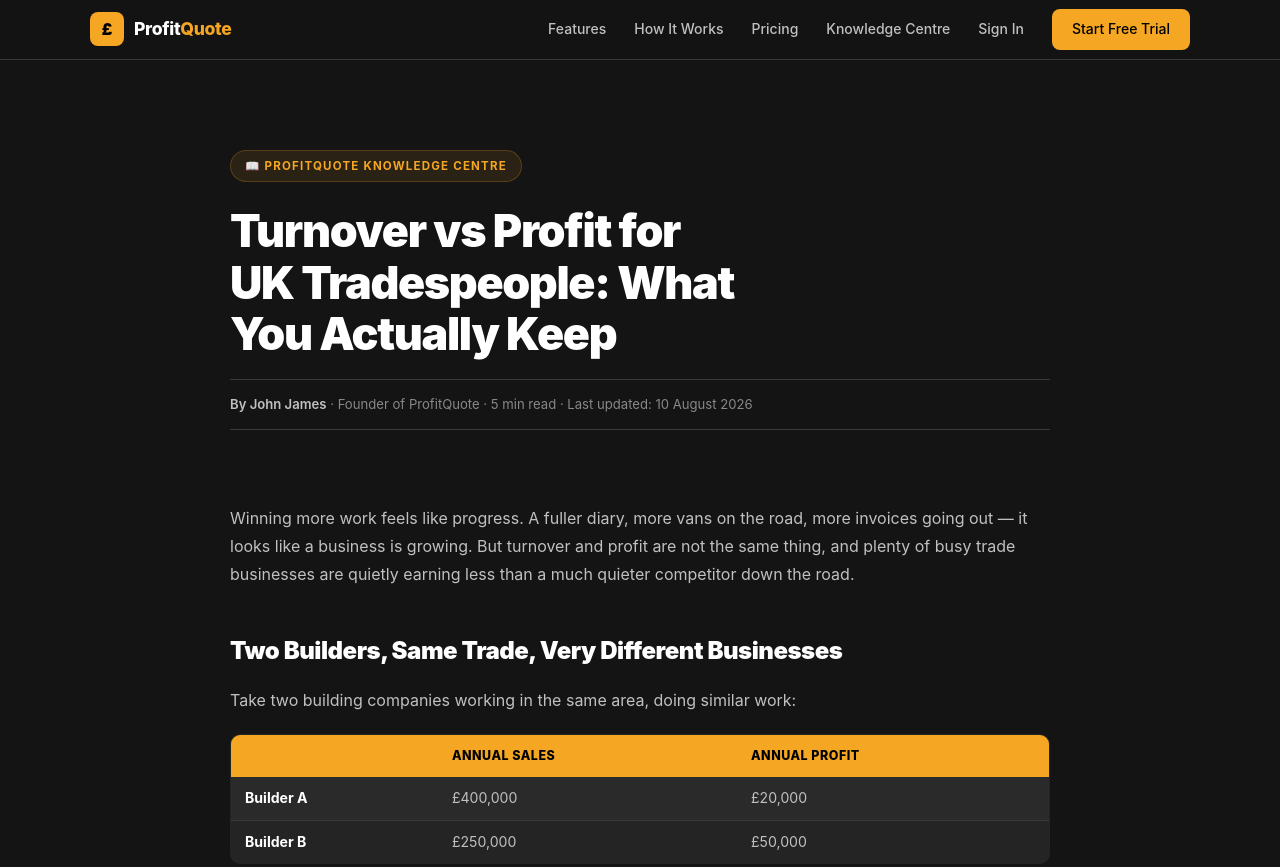
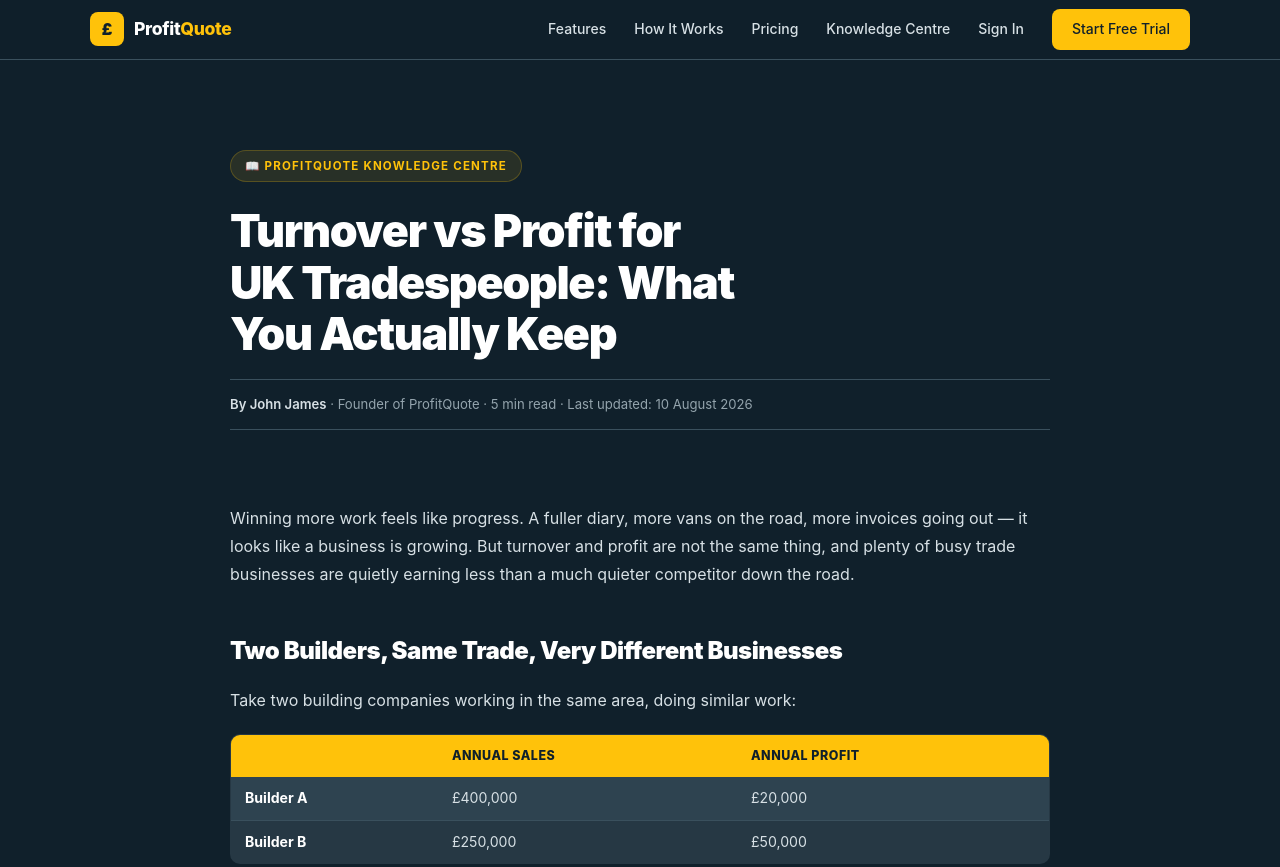
Before and after one commit to johnnyjames35/profit-quote, a website: page public/turnover-vs-profit-explained.html in a window 1280 px wide. Shown: the top 867 px of the page. Drawn offline with Linux system fonts and the light colour scheme.

Commit message:
Update CSS variables and styles for consistency

```diff
--- a/public/turnover-vs-profit-explained.html
+++ b/public/turnover-vs-profit-explained.html
@@ -47,20 +47,20 @@
 <style>
 *,*::before,*::after{box-sizing:border-box;margin:0;padding:0;}
 :root{
-  --black:#000000;
-  --dark:#1a1a1a;
-  --card:#242424;
-  --card2:#2a2a2a;
-  --border:#3a3a3a;
-  --border2:#444444;
-  --amber:#F5A623;
-  --amber-deep:#d4881a;
-  --amber-glow:rgba(245,166,35,0.10);
-  --amber-border:rgba(245,166,35,0.22);
-  --amber-border2:rgba(245,166,35,0.40);
-  --white:#ffffff;
-  --body:#c0c0c0;
-  --muted:#888888;
+  --black:#10202B;
+  --dark:#12232E;
+  --card:#263844;
+  --card2:#2E4350;
+  --border:#3A505D;
+  --border2:#4A626F;
+  --amber:#FFC20A;
+  --amber-deep:#D9A400;
+  --amber-glow:rgba(255,194,10,0.10);
+  --amber-border:rgba(255,194,10,0.22);
+  --amber-border2:rgba(255,194,10,0.40);
+  --white:#FFFFFF;
+  --body:#D7E0E5;
+  --muted:#94A4AD;
   --green:#22c55e;
   --red:#ef4444;
   --font:-apple-system,BlinkMacSystemFont,"Segoe UI",Helvetica,Arial,sans-serif;
@@ -68,10 +68,10 @@
   --radius-sm:10px;
 }
 html{scroll-behavior:smooth;}
-body{font-family:var(--font);background:#141414;color:var(--body);line-height:1.6;-webkit-font-smoothing:antialiased;}
+body{font-family:var(--font);background:var(--black);color:var(--body);line-height:1.6;-webkit-font-smoothing:antialiased;}
 
 /* NAV (matches homepage) */
-.nav{position:fixed;top:0;left:0;right:0;z-index:100;background:rgba(20,20,20,0.95);backdrop-filter:blur(12px);border-bottom:1px solid var(--border);height:60px;display:flex;align-items:center;padding:0 24px;}
+.nav{position:fixed;top:0;left:0;right:0;z-index:100;background:rgba(16,32,43,0.95);backdrop-filter:blur(12px);border-bottom:1px solid var(--border);height:60px;display:flex;align-items:center;padding:0 24px;}
 .nav-inner{max-width:1100px;margin:0 auto;width:100%;display:flex;align-items:center;justify-content:space-between;}
 .nav-logo{display:flex;align-items:center;gap:10px;text-decoration:none;}
 .nav-logo-icon{width:34px;height:34px;background:var(--amber);border-radius:8px;display:flex;align-items:center;justify-content:center;font-size:16px;font-weight:900;color:var(--black);flex-shrink:0;}
@@ -80,7 +80,7 @@ body{font-family:var(--font);background:#141414;color:var(--body);line-height:1.
 .nav-links{display:flex;align-items:center;gap:28px;}
 .nav-links a{color:var(--body);text-decoration:none;font-size:0.875rem;font-weight:500;transition:color 0.2s;}
 .nav-links a:hover{color:var(--white);}
-.btn-nav{background:var(--amber) !important;color:#000000 !important;font-weight:800;font-size:0.875rem;padding:9px 20px;border-radius:8px;text-decoration:none;transition:opacity 0.2s;white-space:nowrap;}
+.btn-nav{background:var(--amber) !important;color:var(--black) !important;font-weight:800;font-size:0.875rem;padding:9px 20px;border-radius:8px;text-decoration:none;transition:opacity 0.2s;white-space:nowrap;}
 .btn-nav:hover{opacity:0.88;}
 @media(max-width:700px){.nav-links{display:none;}}
 
@@ -114,7 +114,7 @@ section{padding:60px 24px;}
 .data-table td strong{color:var(--white);}
 
 /* CTA BOX */
-.cta-box{background:linear-gradient(160deg,#1a1100 0%,#161616 100%);border:2px solid var(--amber-border2);border-radius:var(--radius);padding:26px 24px;margin:32px 0;text-align:center;}
+.cta-box{background:linear-gradient(160deg,#263844 0%,#12232E 100%);border:2px solid var(--amber-border2);border-radius:var(--radius);padding:26px 24px;margin:32px 0;text-align:center;}
 .cta-box .cta-title{font-size:1.15rem;font-weight:900;color:var(--white);margin-bottom:8px;letter-spacing:-0.01em;}
 .cta-box .cta-sub{font-size:0.88rem;color:var(--body);margin-bottom:18px;line-height:1.6;}
 .btn-cta{display:inline-block;background:var(--amber);color:var(--black);font-weight:800;font-size:0.92rem;padding:12px 26px;border-radius:10px;text-decoration:none;transition:opacity 0.2s;}
```
